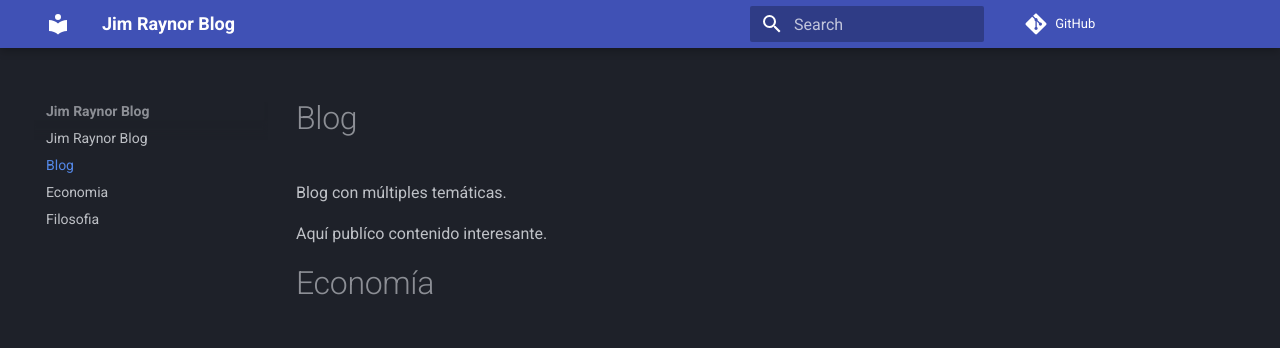
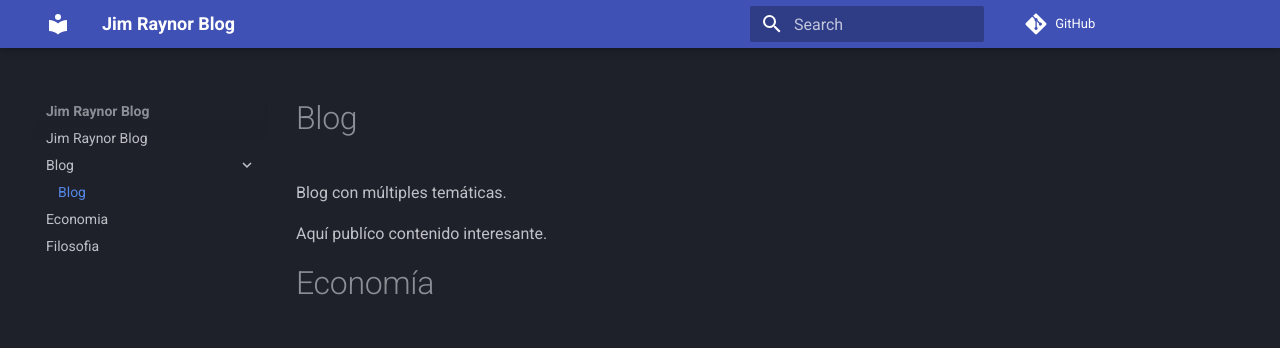
Before and after one commit to jimraynor88/blog, an MkDocs documentation site: the page built from docs/blog/hola.md, in a window 1280 px wide. Shown: the top 348 px of the page. Built offline with MkDocs 1.6.1 and Material for MkDocs 9.7.7, drawn with Linux system fonts in a browser that asks for light colours; comment, search, counter and statistics services are not loaded.

Commit message:
Update mkdocs.yml

```diff
--- a/mkdocs.yml
+++ b/mkdocs.yml
@@ -19,6 +19,8 @@
   - search
   - awesome-pages          # Navegación automática
   - section-index          # Índices de secciones
+  - blog:
+      blog_dir: blog
   - rss:                   # Plugin RSS
       site_url: https://jim88.pp.ua
       feed_title: "Jim Raynor Blog RSS"
```
